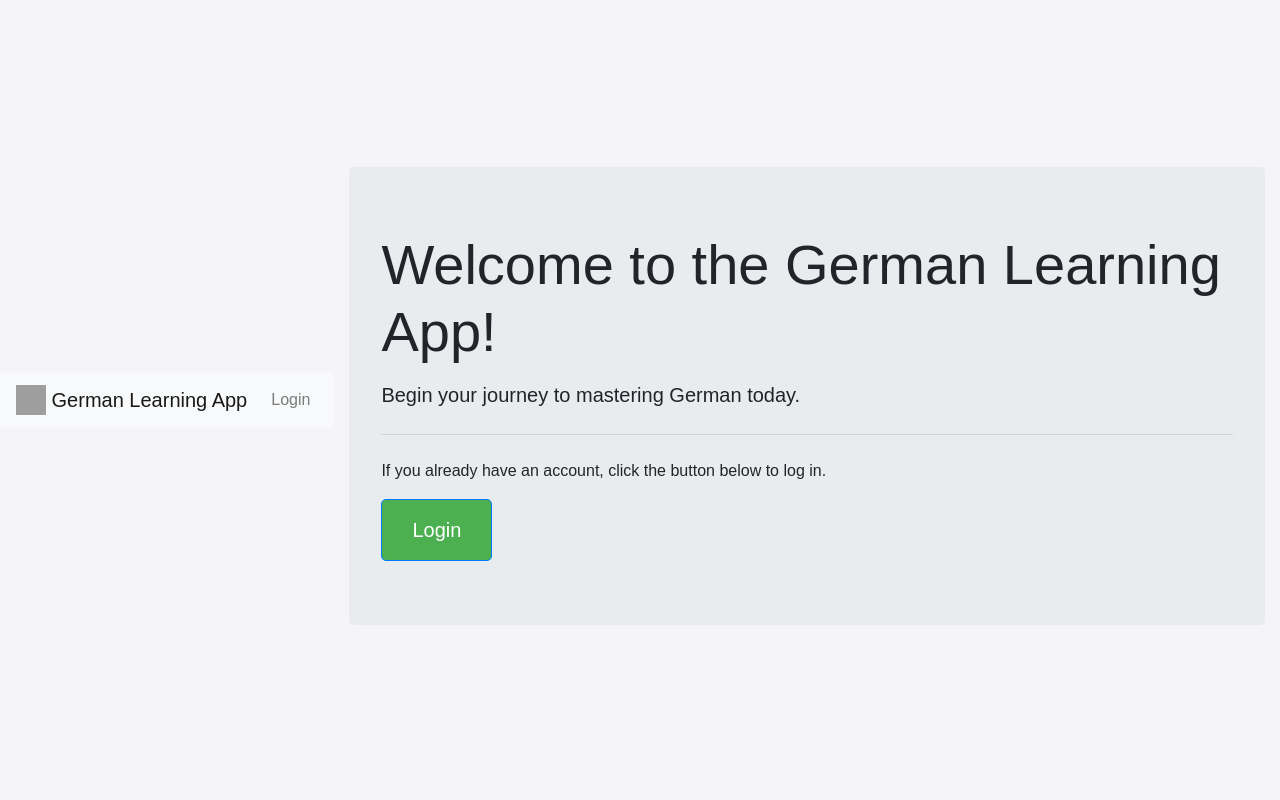
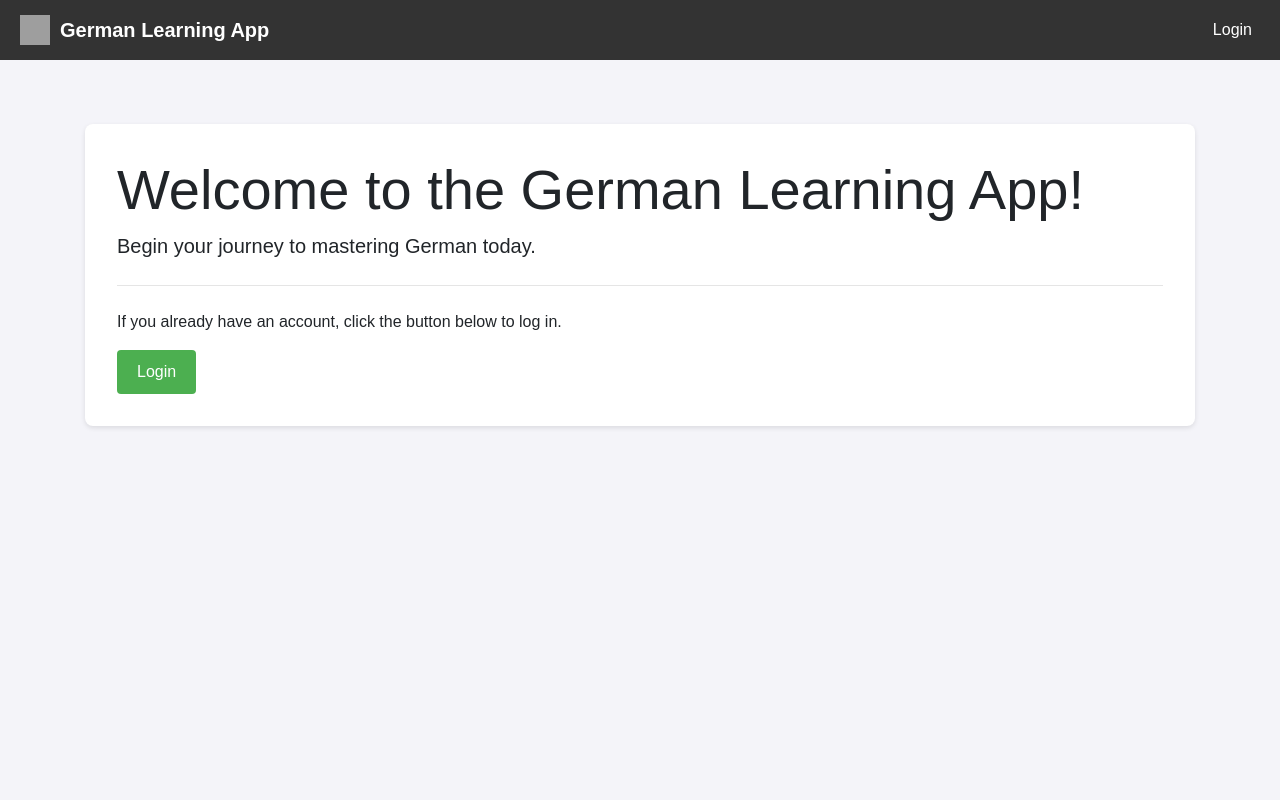
Before and after one commit to JaredTPonting/GermanApp, a Flask app: page / in a window 1280 px wide. Run offline with Flask 3, Linux system fonts and the light colour scheme; some libraries are stand-ins or nearby versions; grey boxes are pictures that could not be loaded.

Commit message:
html and css changes

```diff
--- a/app/static/css/styles.css
+++ b/app/static/css/styles.css
@@ -1,108 +1,66 @@
-/* styles.css */
+/* Reset margins and set basic body styles */
 body {
+    margin: 0;
     font-family: Arial, sans-serif;
     background-color: #f4f4f9;
-    display: flex;
-    justify-content: center;
-    align-items: center;
-    height: 100vh;
-    margin: 0;
 }
 
-h2 {
-    color: #333;
+/* Fixed Navbar */
+.navbar {
+    position: fixed;
+    top: 0;
+    left: 0;
+    right: 0;
+    background-color: #333 !important;
+    padding: 10px 20px;
+    z-index: 1000;
 }
 
-form {
-    background-color: #fff;
-    padding: 20px;
-    border-radius: 8px;
-    box-shadow: 0 2px 5px rgba(0, 0, 0, 0.1);
-    width: 300px;
-    text-align: center;
-}
-
-input[type="text"],
-input[type="email"],
-input[type="password"] {
-    width: 100%;
-    padding: 10px;
-    margin: 10px 0;
-    border: 1px solid #ddd;
-    border-radius: 4px;
-}
-
-button {
-    width: 100%;
-    padding: 10px;
-    background-color: #4CAF50;
-    color: white;
-    border: none;
-    border-radius: 4px;
-    cursor: pointer;
-}
-
-button:hover {
-    background-color: #45a049;
-}
-
-p {
-    margin-top: 15px;
-}
-
-a {
-    color: #4CAF50;
-    text-decoration: none;
-}
-
-a:hover {
-    text-decoration: underline;
-}
-
-body {
-    font-family: Arial, sans-serif;
-}
-
-nav {
-    background-color: #333;
-    padding: 10px 20px;
-}
-
-.navbar {
+/* Navbar Brand (Logo and Text) */
+.navbar-brand {
+    color: #fff !important;
+    font-weight: bold;
     display: flex;
-    justify-content: space-between;
     align-items: center;
 }
 
-.nav-links a {
-    color: white;
-    text-decoration: none;
-    margin: 0 15px;
+.navbar-brand img {
+    margin-right: 10px;
 }
 
-.nav-links a:hover {
-    text-decoration: underline;
+/* Navbar Links */
+.navbar-nav .nav-link {
+    color: #fff !important;
 }
 
-.logo {
-    font-size: 24px;
-    font-weight: bold;
-    color: white;
+.navbar-nav .nav-link:hover {
+    color: #ddd !important;
 }
 
-main {
-    padding: 50px;
-    text-align: center;
+/* Container for main content (push it down below the navbar) */
+.content {
+    padding-top: 80px;  /* Adjust according to the height of your navbar */
 }
 
+/* Styling for the jumbotron on the home page */
+.jumbotron {
+    background: #fff;
+    border-radius: 8px;
+    padding: 2rem;
+    box-shadow: 0 2px 5px rgba(0, 0, 0, 0.1);
+    margin-top: 20px;
+}
+
+/* Button Styling */
 .btn {
     display: inline-block;
-    padding: 15px 30px;
+    padding: 10px 20px;
     background-color: #4CAF50;
-    color: white;
+    color: #fff;
     text-decoration: none;
-    font-size: 20px;
-    border-radius: 5px;
+    font-size: 16px;
+    border: none;
+    border-radius: 4px;
 }
 
 .btn:hover {
--- a/app/templates/base.html
+++ b/app/templates/base.html
@@ -31,7 +31,7 @@
   </nav>
 
   <!-- Main Content -->
-  <div class="container mt-4">
+  <div class="container mt-4 content">
     {% block content %}{% endblock %}
   </div>
 
```
